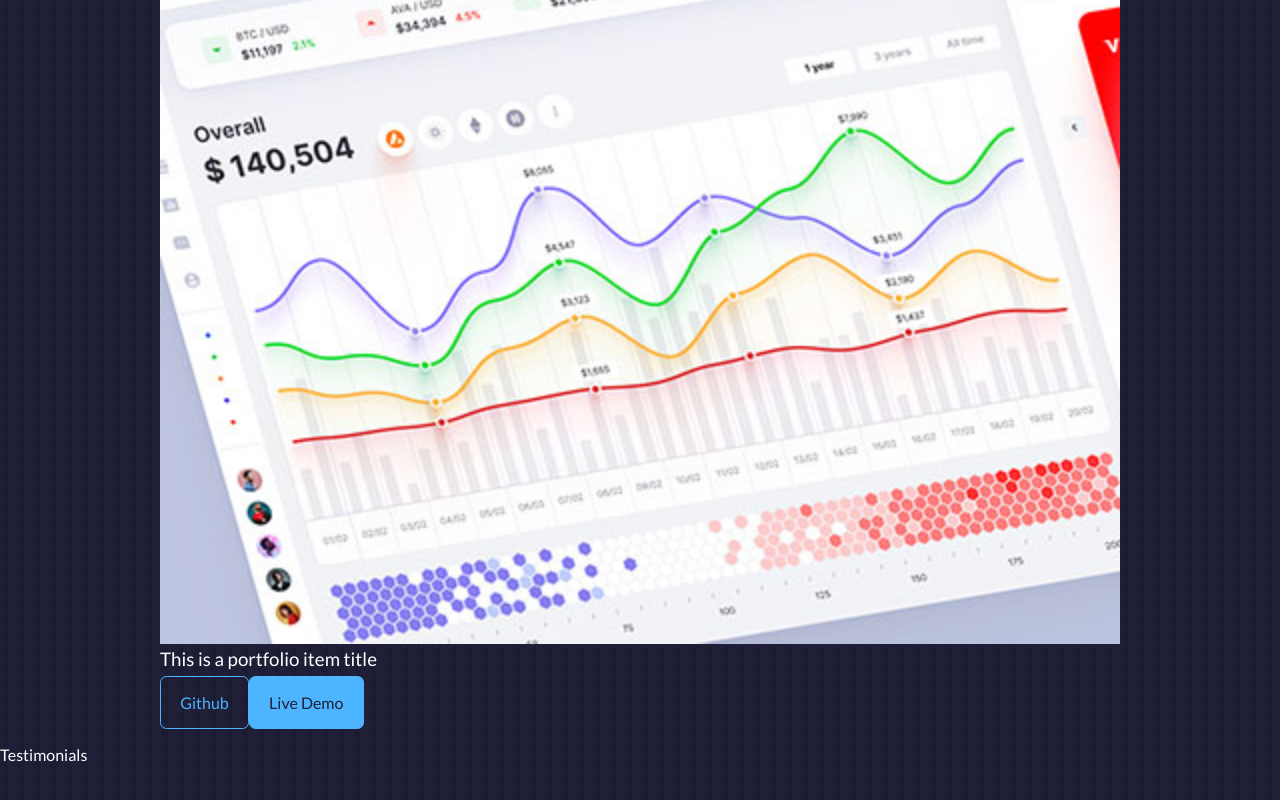
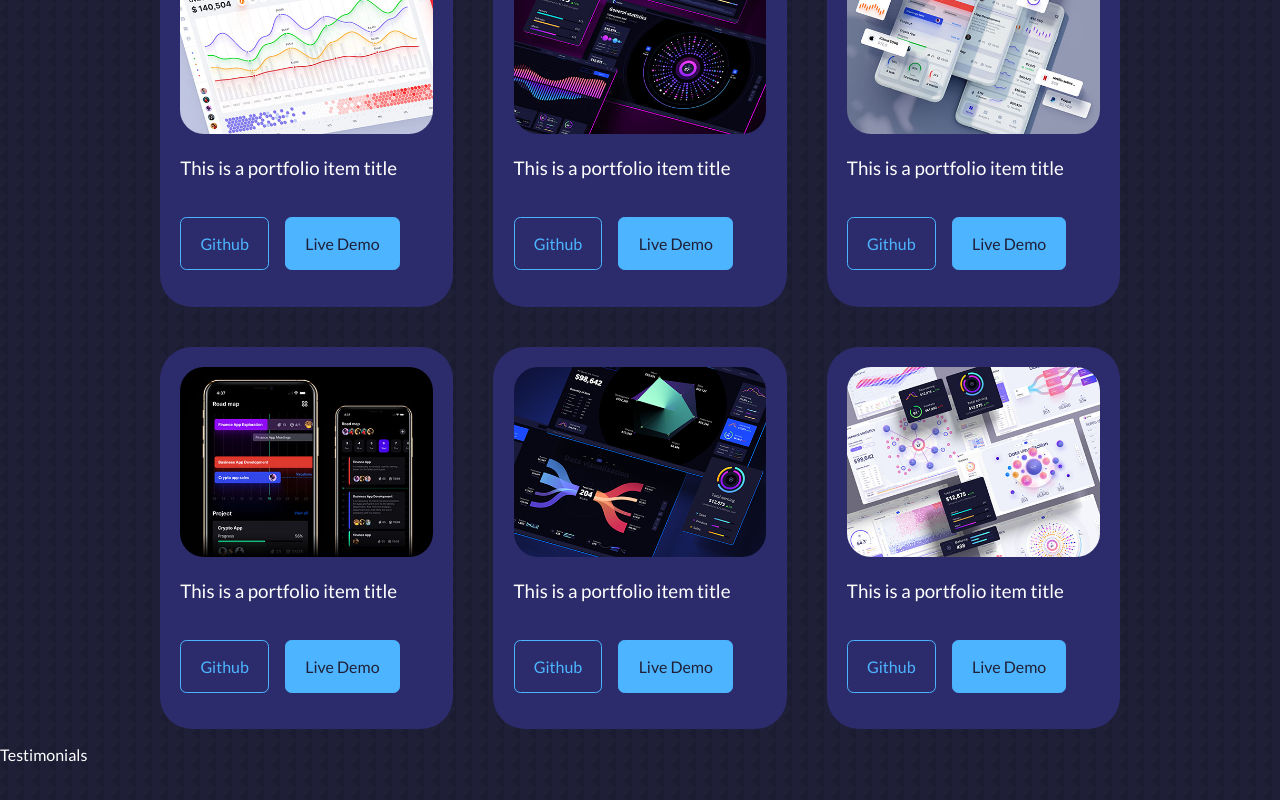
Before and after one commit to TheBlackPharaon/TheBlackPharaon, a React (Create React App) app: page / in a window 1280 px wide. Shown: the part 3899-4699 px from the top of the page. Built offline with nearby package versions, Linux system fonts and the light colour scheme.

Commit message:
portfolio update

```diff
--- a/src/components/portfolio/Portfolio.jsx
+++ b/src/components/portfolio/Portfolio.jsx
@@ -4,7 +4,7 @@
 import IMG2 from '../../assets/portfolio2.jpg'
 import IMG3 from '../../assets/portfolio3.jpg'
 import IMG4 from '../../assets/portfolio4.jpg'
-import IMG5 from '../../assets/portfolio5.jpg'
+import IMG5 from '../../assets/portfolio5.png'
 import IMG6 from '../../assets/portfolio6.jpg'
 
 const Portfolio = () => {
@@ -14,13 +14,71 @@
       <h2>Portfolio</h2>
 
       <div className="container portfolio__container">
+
         <article className="portfolio__item">
           <div className="portfolio__item-image">
             <img src={IMG1} alt="" />
           </div>
           <h3>This is a portfolio item title</h3>
-          <a href="" className="btn">Github</a>
-          <a href="" className="btn btn-primary" target="_blank">Live Demo</a>
+          <div className="portfolio__item-cta">
+            <a href="" className="btn">Github</a>
+            <a href="" className="btn btn-primary" target="_blank">Live Demo</a>
+          </div>
+        </article>
+
+        <article className="portfolio__item">
+          <div className="portfolio__item-image">
+            <img src={IMG2} alt="" />
+          </div>
+          <h3>This is a portfolio item title</h3>
+          <div className="portfolio__item-cta">
+            <a href="" className="btn">Github</a>
+            <a href="" className="btn btn-primary" target="_blank">Live Demo</a>
+          </div>
+        </article>
+
+        <article className="portfolio__item">
+          <div className="portfolio__item-image">
+            <img src={IMG3} alt="" />
+          </div>
+          <h3>This is a portfolio item title</h3>
+          <div className="portfolio__item-cta">
+            <a href="" className="btn">Github</a>
+            <a href="" className="btn btn-primary" target="_blank">Live Demo</a>
+          </div>
+        </article>
+
+        <article className="portfolio__item">
+          <div className="portfolio__item-image">
+            <img src={IMG4} alt="" />
+          </div>
+          <h3>This is a portfolio item title</h3>
+          <div className="portfolio__item-cta">
+            <a href="" className="btn">Github</a>
+            <a href="" className="btn btn-primary" target="_blank">Live Demo</a>
+          </div>
+        </article>
+
+        <article className="portfolio__item">
+          <div className="portfolio__item-image">
+            <img src={IMG5} alt="" />
+          </div>
+          <h3>This is a portfolio item title</h3>
+          <div className="portfolio__item-cta">
+            <a href="" className="btn">Github</a>
+            <a href="" className="btn btn-primary" target="_blank">Live Demo</a>
+          </div>
+        </article>
+
+        <article className="portfolio__item">
+          <div className="portfolio__item-image">
+            <img src={IMG6} alt="" />
+          </div>
+          <h3>This is a portfolio item title</h3>
+          <div className="portfolio__item-cta">
+            <a href="" className="btn">Github</a>
+            <a href="" className="btn btn-primary" target="_blank">Live Demo</a>
+          </div>
         </article>
       </div>
     </section>
--- a/src/components/portfolio/portfolio.css
+++ b/src/components/portfolio/portfolio.css
@@ -0,0 +1,55 @@
+.portfolio__container {
+    display: grid;
+    grid-template-columns: repeat(3, 1fr);
+    gap: 2.5rem;
+}
+
+.portfolio__item {
+    background: var(--color-bg-variant);
+    padding: 1.2rem;
+    border-radius: 2rem;
+    border: 1px solid transparent;
+    transition: var(--transition);
+}
+
+.portfolio__item:hover {
+    border-color: var(--color-priùary-variant);
+    background: transparent;
+}
+
+.portfolio__item-image {
+    border-radius: 1.5rem;
+    overflow: hidden;
+}
+
+.portfolio__item h3 {
+    margin: 1.2rem 0 2rem;
+}
+
+.portfolio__item-cta {
+    display: flex;
+    gap: 1rem;
+    margin-bottom: 1rem;
+}
+
+/* Media Queries */
+/* MD */
+@media screen and (max-width: 1024px) {
+    .portfolio__container {
+        grid-template-columns: 1fr 1fr;
+        gap: 1.2rem;
+    }
+}
+
+/*SD*/
+@media screen and (max-width: 600px) {
+    .portfolio__container {
+        grid-template-columns: 1fr;
+        gap: 1rem
+    }
+
+    section {
+        height: 200vh;
+        margin-top: 20rem;
+    }
+}
--- a/src/index.css
+++ b/src/index.css
@@ -128,6 +128,10 @@
         width: var(--container--width-sm);
     }
 
+    section {
+        margin-top: 20rem;
+    }
+
     section > h2 {
         margin-bottom: 2rem;
     }
```
Also changed, not shown: src/assets/portfolio5.png (added).
